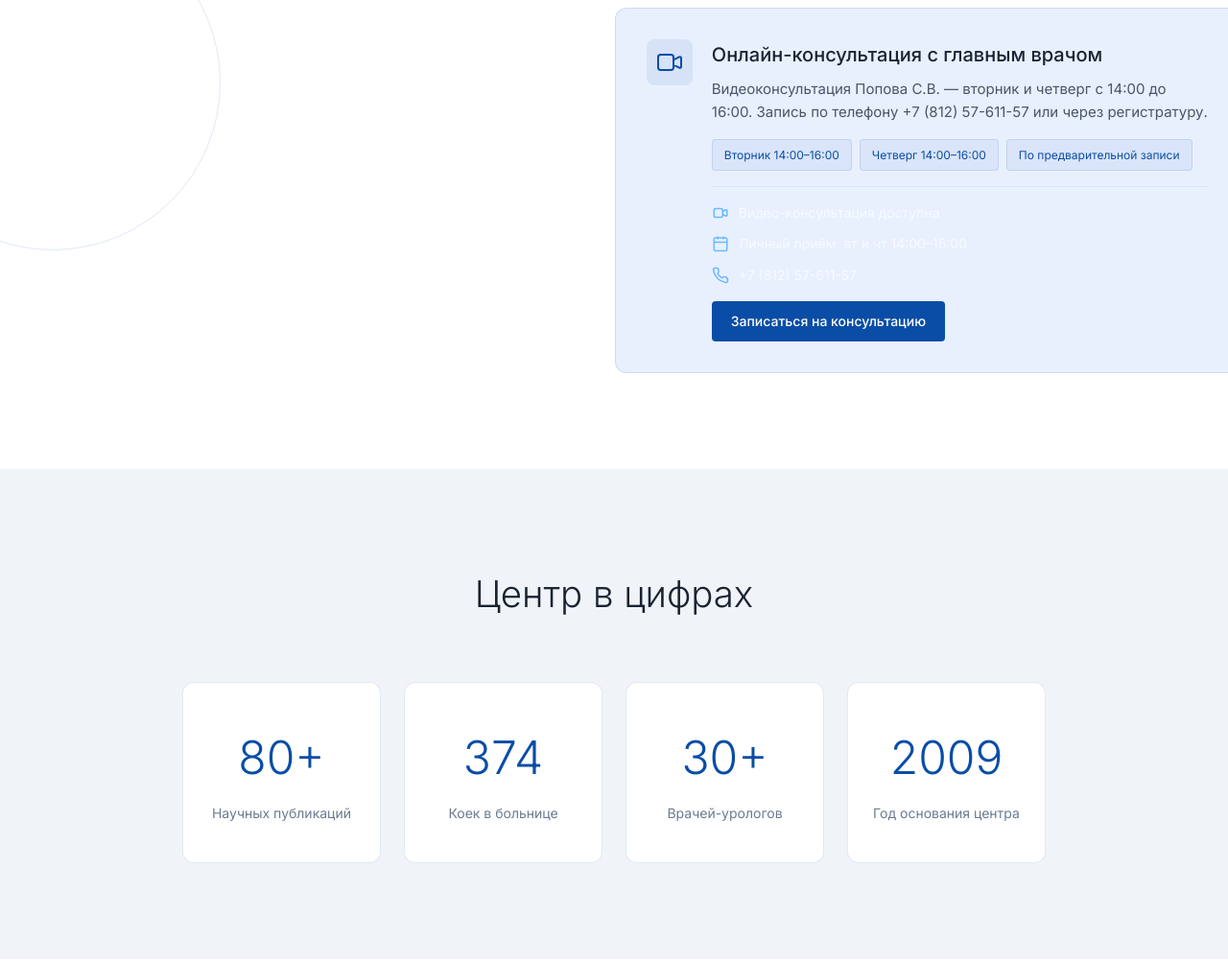
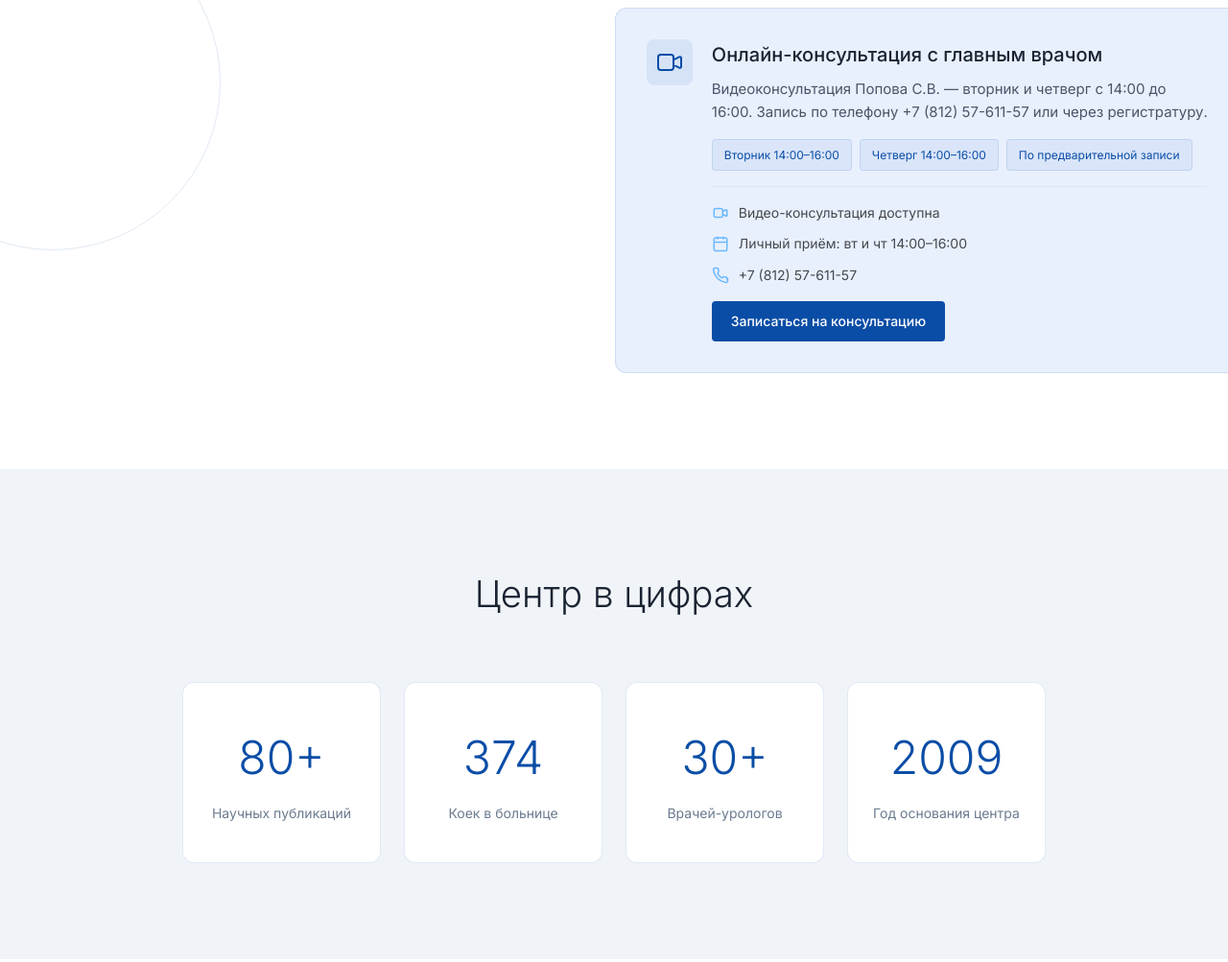
Before and after one commit to Endourocenter/Endourocenter.github.io, a plain HTML site: page chief.html in a window 1280 px wide. Shown: the part 2086-3089 px from the top of the page at 96% size. Drawn offline with Linux system fonts and the light colour scheme.

Commit message:
Update chief.html

```diff
--- a/chief.html
+++ b/chief.html
@@ -146,7 +146,7 @@
                   <svg width="18" height="18" viewBox="0 0 24 24" fill="none" stroke="#6BB8FF" stroke-width="2">
                     <path d="M15 10l4.553-2.276A1 1 0 0121 8.618v6.764a1 1 0 01-1.447.894L15 14M5 18h8a2 2 0 002-2V8a2 2 0 00-2-2H5a2 2 0 00-2 2v8a2 2 0 002 2z"/>
                   </svg>
-                  <span style="font-size:14px;color:rgba(255,255,255,0.7);">Видео-консультация доступна</span>
+                  <span style="font-size:14px;color:rgba(0, 0, 0, 0.7);">Видео-консультация доступна</span>
                 </div>
                 <div style="display:flex; align-items:center; gap:10px;">
                   <svg width="18" height="18" viewBox="0 0 24 24" fill="none" stroke="#6BB8FF" stroke-width="2">
@@ -155,13 +155,13 @@
                     <line x1="8" y1="2" x2="8" y2="6"/>
                     <line x1="3" y1="10" x2="21" y2="10"/>
                   </svg>
-                  <span style="font-size:14px;color:rgba(255,255,255,0.7);">Личный приём: вт и чт 14:00&#8211;16:00</span>
+                  <span style="font-size:14px;color:rgba(0, 0, 0, 0.7);">Личный приём: вт и чт 14:00&#8211;16:00</span>
                 </div>
                 <div style="display:flex; align-items:center; gap:10px;">
                   <svg width="18" height="18" viewBox="0 0 24 24" fill="none" stroke="#6BB8FF" stroke-width="2">
                     <path d="M22 16.92v3a2 2 0 0 1-2.18 2 19.79 19.79 0 0 1-8.63-3.07 19.5 19.5 0 0 1-6-6 19.79 19.79 0 0 1-3.07-8.67A2 2 0 0 1 4.11 2h3a2 2 0 0 1 2 1.72c.13.59.22 1.2.29 1.83a2 2 0 0 1-.45 2.11L8.09 9.91a16 16 0 0 0 6 6l1.27-1.27a2 2 0 0 1 2.11-.45c.63.07 1.24.16 1.83.29A2 2 0 0 1 21 16.92z"/>
                   </svg>
-                  <span style="font-size:14px;color:rgba(255,255,255,0.7);">+7 (812) 57-611-57</span>
+                  <span style="font-size:14px;color:rgba(0, 0, 0, 0.7);">+7 (812) 57-611-57</span>
                 </div>
               </div>
             </div>
```
